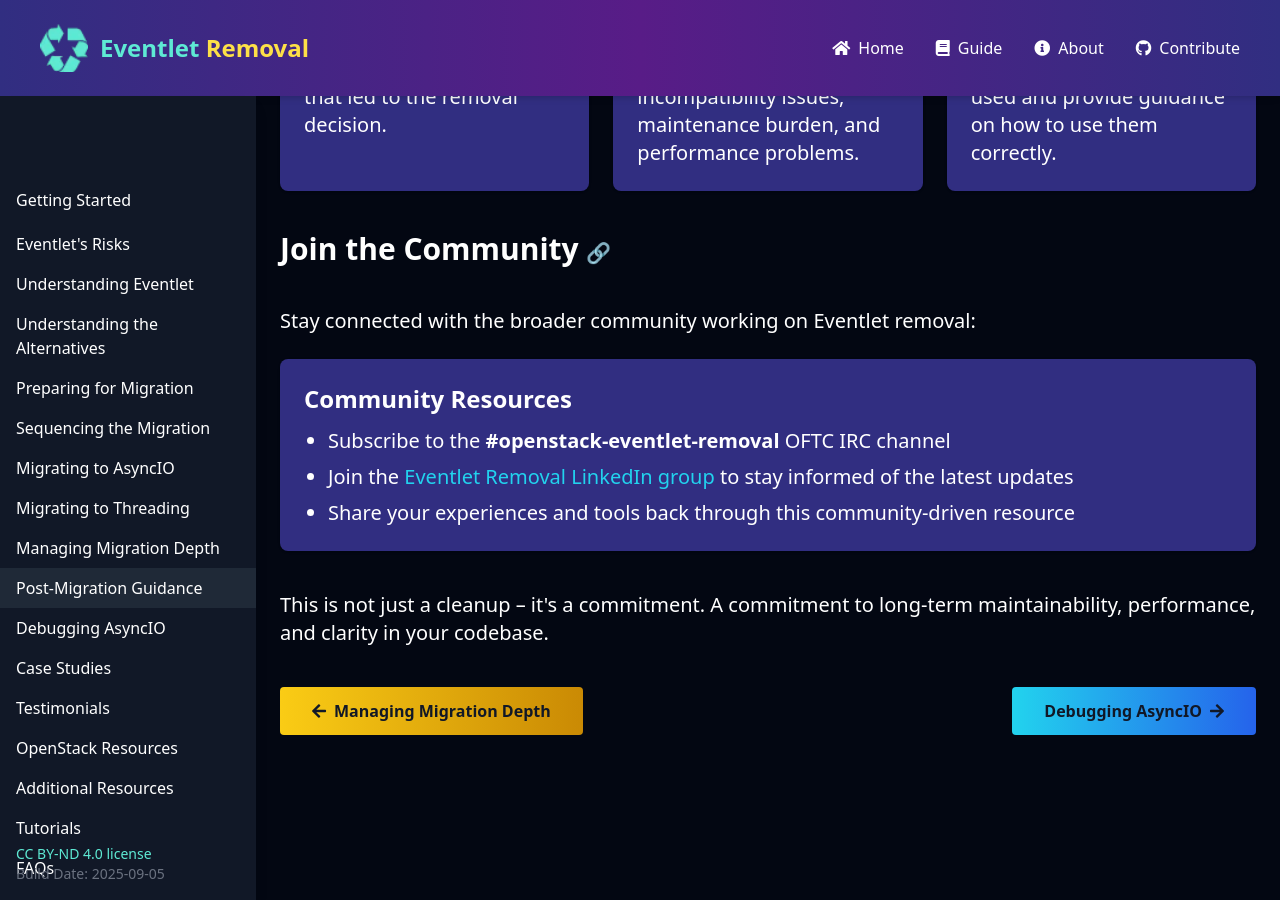
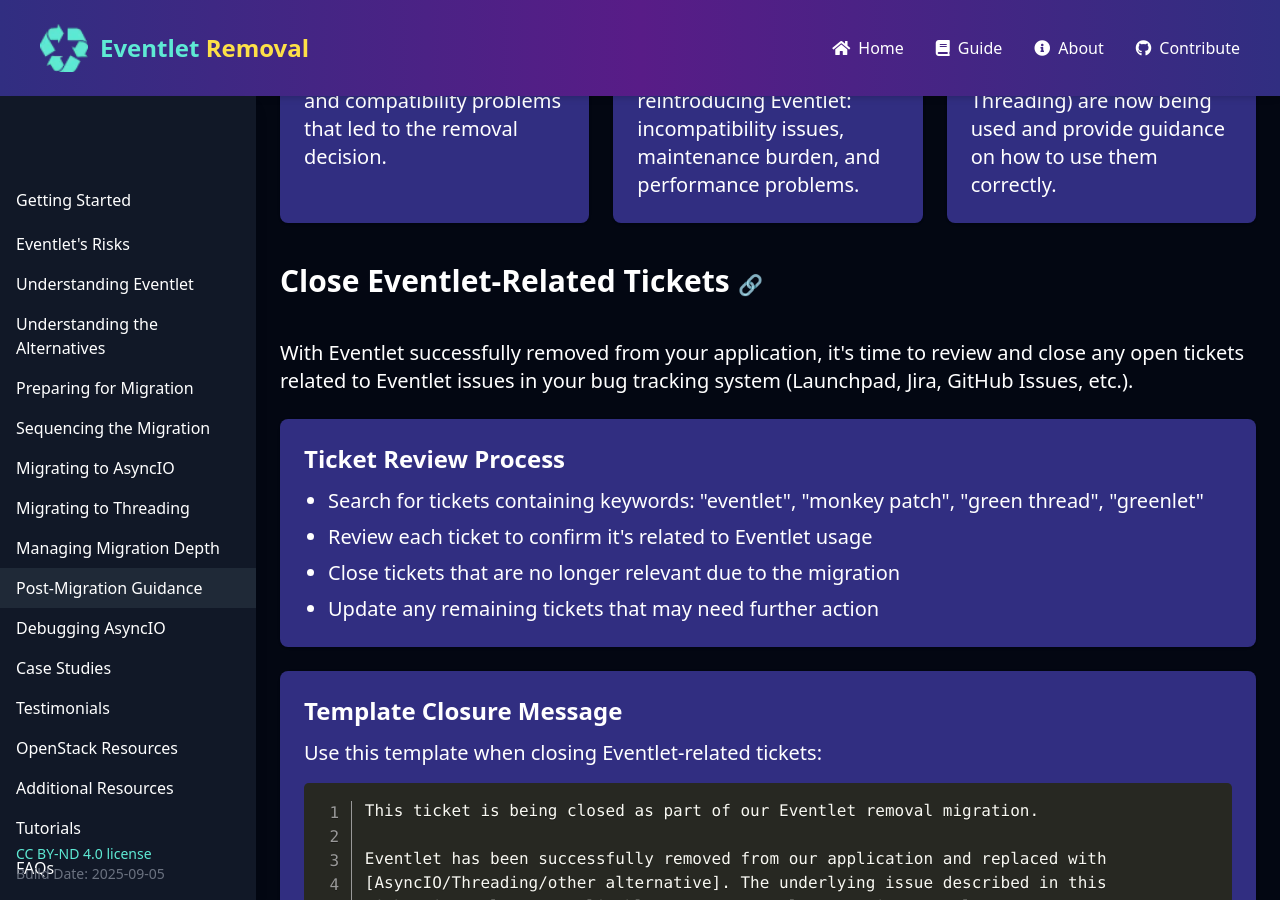
Before and after one commit to eventlet-removal/eventlet-removal.github.io, a Jekyll site: the page built from docs/guide/post-migration.md, in a window 1280 px wide and 900 px high, scrolled down 2565 px. Built offline with Jekyll 4.4.1, drawn with Linux system fonts in a browser that asks for light colours; nearby versions of some CDN libraries; some of the changed text lies outside the part shown.

Commit message:
post migration guidance - Close Eventlet-Related Tickets

```diff
--- a/docs/guide/post-migration.md
+++ b/docs/guide/post-migration.md
@@ -20,6 +20,7 @@ og_description: Learn how to prevent Eventlet from returning to your codebase wi
                 <li><a href="#monitor-dependencies" class="text-cyan-400 hover:underline">Monitor Your Dependencies</a></li>
                 <li><a href="#review-practices" class="text-cyan-400 hover:underline">Review Practices</a></li>
                 <li><a href="#education" class="text-cyan-400 hover:underline">Educate Your Team</a></li>
+                <li><a href="#close-tickets" class="text-cyan-400 hover:underline">Close Eventlet-Related Tickets</a></li>
                 <li><a href="#community" class="text-cyan-400 hover:underline">Join the Community</a></li>
             </ul>
         </div>
@@ -119,6 +120,44 @@ exclude eventlet</code></pre>
 
 <section>
     <div class="mt-10">
+        <h2 id="close-tickets" class="text-3xl font-bold mb-6">Close Eventlet-Related Tickets <a href="#close-tickets" class="text-cyan-400 text-xl">🔗</a></h2>
+        <p class="mt-10 text-xl">With Eventlet successfully removed from your application, it's time to review and close any open tickets related to Eventlet issues in your bug tracking system (Launchpad, Jira, GitHub Issues, etc.).</p>
+
+        <div class="bg-indigo-900 p-6 rounded-lg shadow mt-6">
+            <h3 class="text-2xl font-bold mb-3">Ticket Review Process</h3>
+            <ul class="list-disc pl-6 space-y-2 text-xl">
+                <li>Search for tickets containing keywords: "eventlet", "monkey patch", "green thread", "greenlet"</li>
+                <li>Review each ticket to confirm it's related to Eventlet usage</li>
+                <li>Close tickets that are no longer relevant due to the migration</li>
+                <li>Update any remaining tickets that may need further action</li>
+            </ul>
+        </div>
+
+        <div class="bg-indigo-900 p-6 rounded-lg shadow mt-6">
+            <h3 class="text-2xl font-bold mb-3">Template Closure Message</h3>
+            <p class="text-xl mb-4">Use this template when closing Eventlet-related tickets:</p>
+            <pre class="line-numbers mt-4"><code class="language-text">This ticket is being closed as part of our Eventlet removal migration.
+
+Eventlet has been successfully removed from our application and replaced with
+[AsyncIO/Threading/other alternative]. The underlying issue described in this
+ticket is no longer applicable as we are no longer using Eventlet.
+
+If you believe this ticket describes an issue that still exists with our
+current implementation, please feel free to reopen it with updated details
+relevant to our new architecture.
+
+Migration completed: [DATE]
+Migration guide: https://removal.eventlet.org/</code></pre>
+        </div>
+
+        <div class="bg-yellow-900 bg-opacity-30 border border-yellow-600 p-4 rounded-lg mt-6">
+            <p class="text-xl"><strong>💡 Pro Tip:</strong> Consider adding a tag or label like "eventlet-migration-closed" to these tickets for future reference and reporting.</p>
+        </div>
+    </div>
+</section>
+
+<section>
+    <div class="mt-10">
         <h2 id="community" class="text-3xl font-bold mb-6">Join the Community <a href="#community" class="text-cyan-400 text-xl">🔗</a></h2>
         <p class="mt-10 text-xl">Stay connected with the broader community working on Eventlet removal:</p>
 
```
